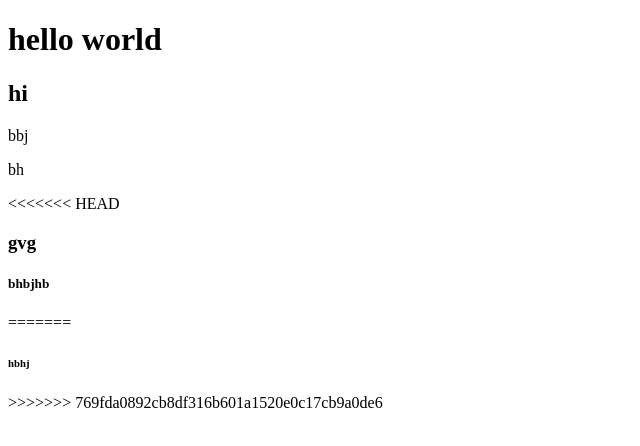
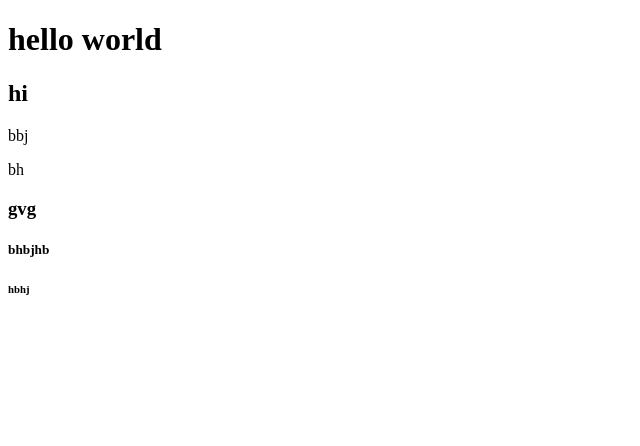
Before and after one commit to Nizhynska/projectUdemy, a plain HTML site: page index.html in a window 1280 px wide. Shown: the whole page, without its empty margins (0-640 px from the left). Drawn offline with Linux system fonts and the light colour scheme.

Commit message:
merge changes2

```diff
--- a/index.html
+++ b/index.html
@@ -10,11 +10,8 @@
     <h2>hi</h2>
     <p>bbj</p>
     <p>bh</p>
-<<<<<<< HEAD
     <h3>gvg</h3>
     <h5>bhbjhb</h5>
-=======
     <h6>hbhj</h6>
->>>>>>> 769fda0892cb8df316b601a1520e0c17cb9a0de6
 </body>
 </html>
```
